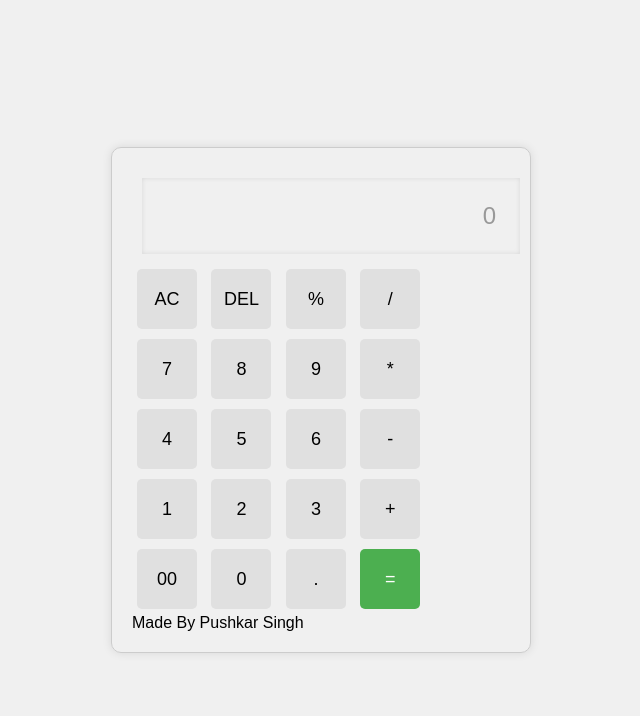
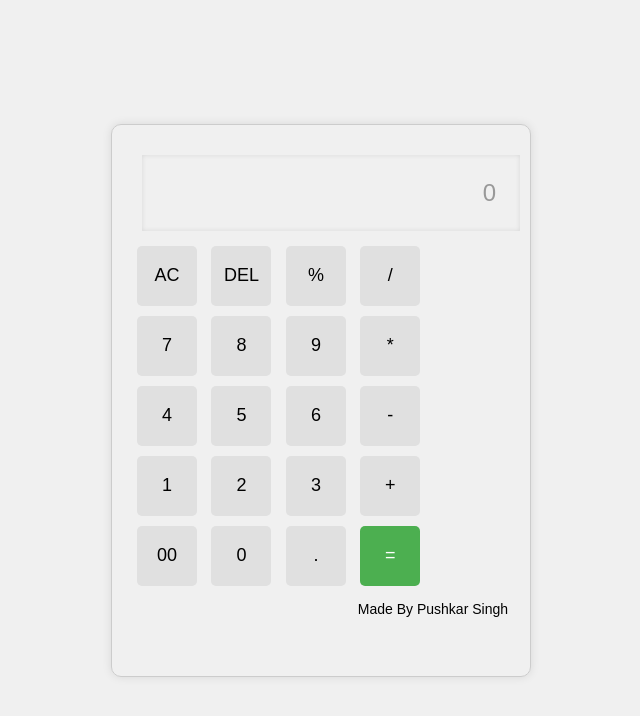
Before and after one commit to extracare85-commits/calculator, a plain HTML site: page index.html in a window 1280 px wide. Shown: the whole page, without its empty margins (319-959 px from the left). Drawn offline with Linux system fonts and the light colour scheme.

Commit message:
Update style.css

```diff
--- a/style.css
+++ b/style.css
@@ -60,3 +60,14 @@ button{
     background: #4CAF50;
     color: white;
 }
+#creator{
+    text-align: right;
+    margin-top: 10px;
+    font-size: 14px;
+    color: #666;
+    height: 55px;
+    color: black;
+    padding-right:2px;
+
+
+}
```
